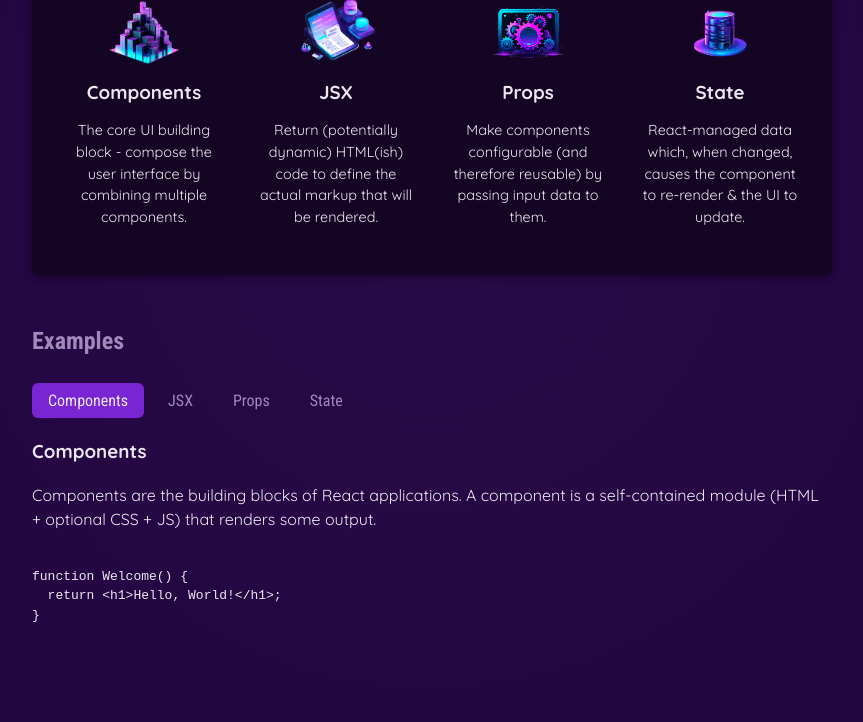
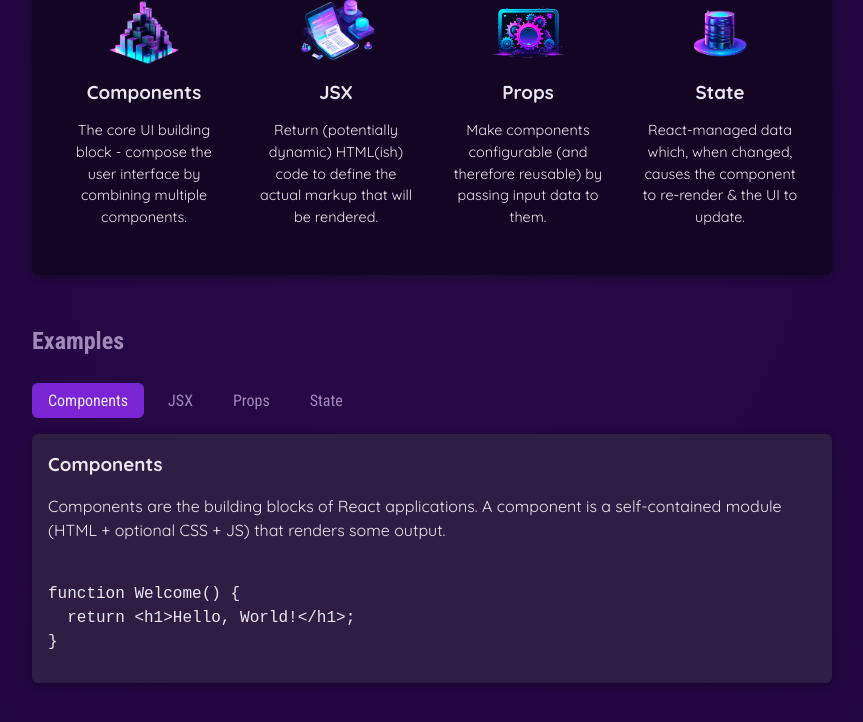
Before and after one commit to brianjknight/knight.brian.react.essentials.starter, a React (Vite) app: page / in a window 1280 px wide. Both pictures are taken after a click on the button "Components". Shown: the part 424-1146 px from the top of the page, without its empty margins (208-1071 px from the left). Built offline with nearby package versions, Linux system fonts and the light colour scheme.

Commit message:
completed Section4 #67

```diff
--- a/src/App.jsx
+++ b/src/App.jsx
@@ -5,8 +5,6 @@
 function App() {
   return (
     <>
-      {" "}
-      {/* shorthand for <Fragment> to avoid extra <div> element*/}
       <Header />
       <main>
         <CoreConcepts />
--- a/src/components/CoreConcepts.jsx
+++ b/src/components/CoreConcepts.jsx
@@ -21,8 +21,8 @@
             <CoreConcept {...CORE_CONCEPTS[3]} /> */}
 
         {/* dynamically generating components */}
-        {CORE_CONCEPTS.map((concept) => (
-          <CoreConcept key={concept.title} {...concept}></CoreConcept>
+        {CORE_CONCEPTS.map((conceptItem) => (
+          <CoreConcept key={conceptItem.title} {...conceptItem}></CoreConcept>
         ))}
       </ul>
     </section>
--- a/src/components/Examples.jsx
+++ b/src/components/Examples.jsx
@@ -1,6 +1,8 @@
 import { useState } from "react";
 import { EXAMPLES } from "../data";
-import TagButton from "./TabButton.jsx";
+import TabButton from "./TabButton.jsx";
+import Section from "./Section.jsx";
+import Tabs from "./Tabs.jsx";
 
 export default function Examples() {
   const [selectedTopic, setSelectedTopic] = useState();
@@ -14,7 +16,7 @@
   // dynamcially updating variable
   if (selectedTopic) {
     tabContent = (
-      <div>
+      <div id="tab-content">
         <h3>{EXAMPLES[selectedTopic].title}</h3>
         <p>{EXAMPLES[selectedTopic].description}</p>
         <pre>
@@ -24,36 +26,38 @@
     );
   }
 
-  return (
-    <section id="examples">
-      <h2>Examples</h2>
-      <menu>
-        <TagButton
+  let tabButtons = (
+    <>
+      <TabButton
         isSelected={selectedTopic === "components"}
-          onSelect={() => handleSelect("components")}
+        onClick={() => handleSelect("components")}
       >
         Components
-        </TagButton>
-        <TagButton
+      </TabButton>
+      <TabButton
         isSelected={selectedTopic === "jsx"}
-          onSelect={() => handleSelect("jsx")}
+        onClick={() => handleSelect("jsx")}
       >
         JSX
-        </TagButton>
-        <TagButton
+      </TabButton>
+      <TabButton
         isSelected={selectedTopic === "props"}
-          onSelect={() => handleSelect("props")}
+        onClick={() => handleSelect("props")}
       >
         Props
-        </TagButton>
-        <TagButton
+      </TabButton>
+      <TabButton
         isSelected={selectedTopic === "state"}
-          onSelect={() => handleSelect("state")}
+        onClick={() => handleSelect("state")}
       >
         State
-        </TagButton>
-      </menu>
-      {tabContent}
-    </section>
+      </TabButton>
+    </>
+  );
+
+  return (
+    <Section title="Examples" id="examples">
+      <Tabs buttons={tabButtons}>{tabContent}</Tabs>
+    </Section>
   );
 }
--- /dev/null
+++ b/src/components/Section.jsx
@@ -0,0 +1,10 @@
+export default function Section({ title, children, ...props }) {
+  // 'id="examples"' additional attributes like id are merged into props
+  // then spread into <section> element
+  return (
+    <section {...props}>
+      <h2>{title}</h2>
+      {children}
+    </section>
+  );
+}
--- a/src/components/TabButton.jsx
+++ b/src/components/TabButton.jsx
@@ -1,7 +1,7 @@
-export default function TabButton({ children, onSelect, isSelected }) {
+export default function TabButton({ children, isSelected, ...props }) {
   return (
     <li>
-      <button className={isSelected ? "active" : undefined} onClick={onSelect}>
+      <button className={isSelected ? "active" : undefined} {...props}>
         {children}
       </button>
     </li>
--- /dev/null
+++ b/src/components/Tabs.jsx
@@ -0,0 +1,8 @@
+export default function Tabs({ children, buttons }) {
+  return (
+    <>
+      <menu>{buttons}</menu>
+      {children}
+    </>
+  );
+}
```
Also changed, not shown: 1 other file (tests, documents, lock files or other folders). Lines whose indentation alone changed are shown as unchanged.
